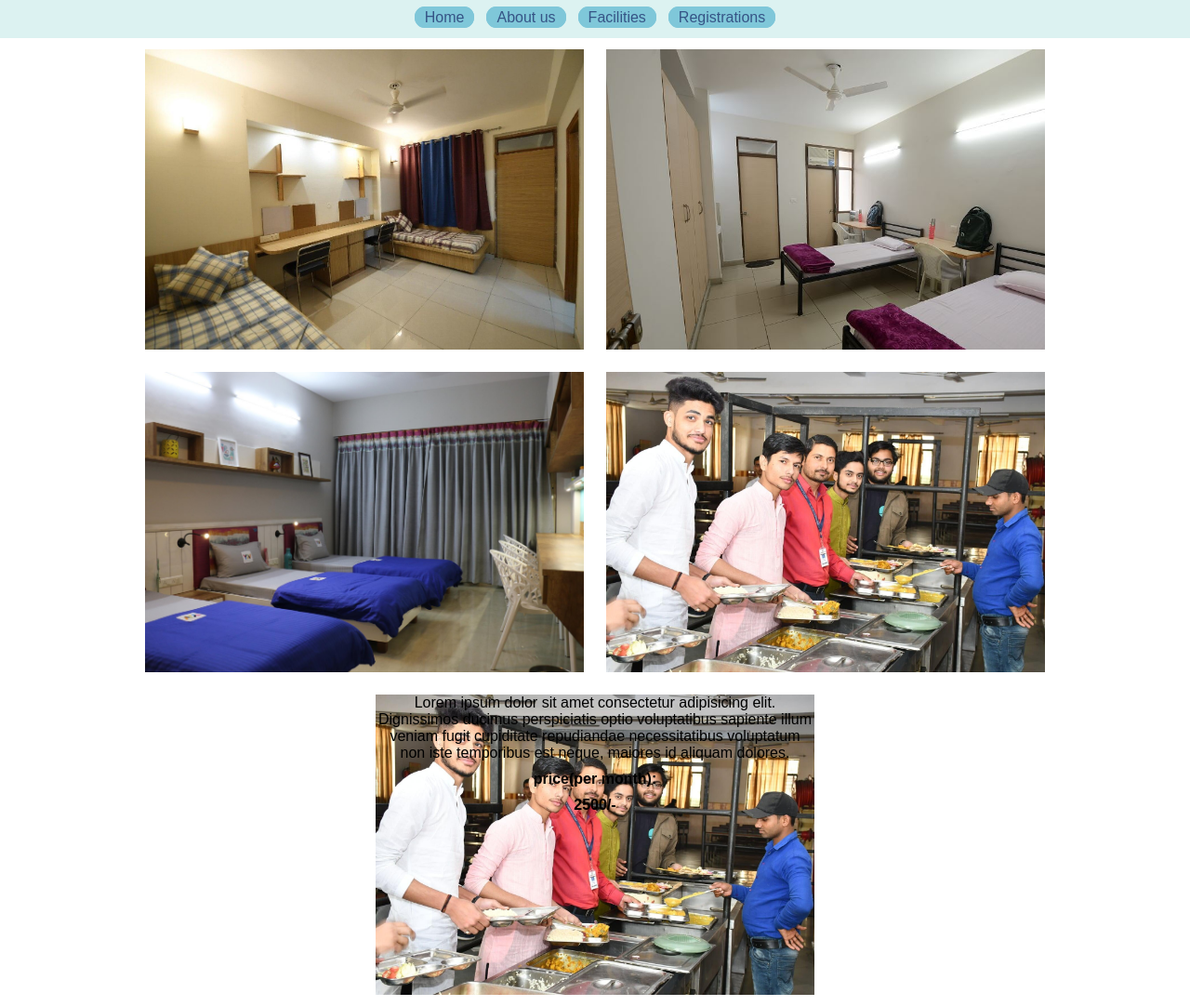
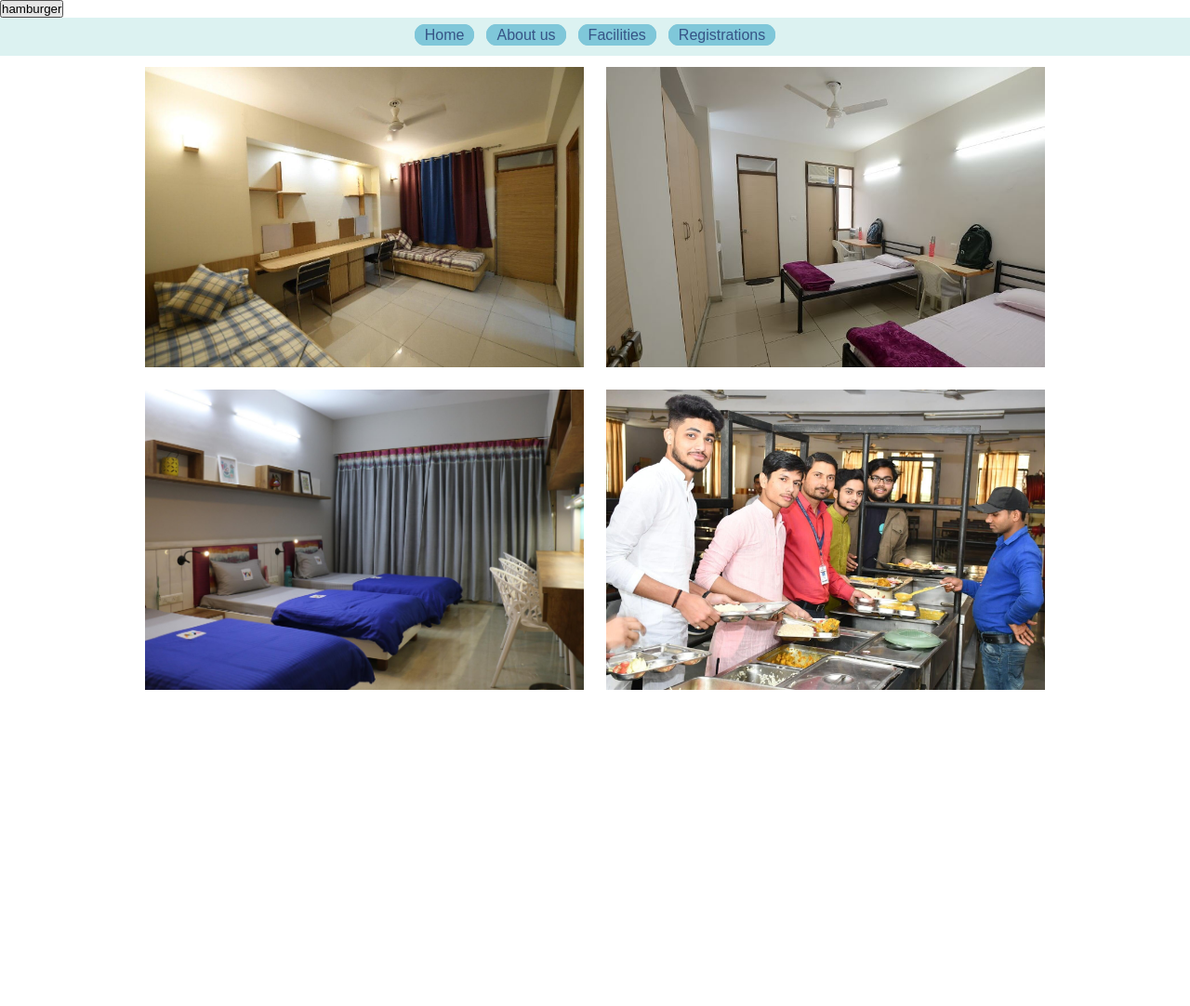
Before and after one commit to miniproject2024/web, a plain HTML site: page facilities.html in a window 1280 px wide. Shown: the whole page at 93% size. After the commit the page ends 800 px from the top, so only its background shows below. Drawn offline with Linux system fonts and the light colour scheme.

Commit message:
Update1 facilities.html

```diff
--- a/facilities.html
+++ b/facilities.html
@@ -7,16 +7,31 @@
     <link rel="stylesheet" href="style.css">
 </head>
 <body>
-    <div class="nav">
-        <nav>
-           <div class="buttons">
-            <div class="" id="insider1"><a href="" class="hostle insider" id="hostle1">Home</a></div>
-            <div class="" id="insider2"><a href="" class="hostle insider" id="hostle2">About us</a></div>
-            <div class="" id="insider3"><a href=""class="hostle insider"  id="hostle3">Facilities</a></div>
-            <div class="" id="insider4"><a href=""class="hostle insider" id="hostle4">Registrations</a></div>
-           </div>
-        </nav>
+    <div class="slideway" id="hamburgerbutton">
+        <div class="hamburger">
+            <button class="ham" id="burger">hamburger</button>
+        </div>
+        <div class="nav">
+            <nav>
+                <div class="buttons" id="sld">
+                    <div class="navbutton" id="insider1"><a href="" class="hostle insider" id="hostle1">Home</a></div>
+                    <div class="navbutton" id="insider2"><a href="" class="hostle insider" id="hostle2">About us</a></div>
+                    <div class="navbutton" id="insider3"><a href="" class="hostle insider"  id="hostle3">Facilities</a></div>
+                    <div class="navbutton" id="insider4"><a href="" class="hostle insider" id="hostle4">Registrations</a></div>
+                </div>
+            </nav>
+        </div>
     </div>
+    <script>
+        const navbutton = document.getElementById("burger");
+        const buttons = document.querySelector(".buttons");
+
+        navbutton.addEventListener("click", () => {
+            buttons.classList.toggle("buttons1");
+        });
+    </script>
+
+
     <div class="cards">
         <div class="card" id="card1">
             <div class="innercard" id="seater1">
@@ -35,7 +50,6 @@
         <script>
             const button1=document.getElementById("seater1");
             button1.addEventListener('mouseover', () => {
-
                 const content = document.getElementById("hide1seater");
                 content.style.display = 'block';
             });
@@ -122,19 +136,7 @@
                 content.style.display = 'none';
             });
         </script>
-        <div class="card" id="card5">
-            <div class="innercard" id="mess">
-                <p>Lorem ipsum dolor sit amet consectetur adipisicing elit.
-                    Dignissimos ducimus perspiciatis optio voluptatibus sapiente
-                    illum veniam fugit cupiditate repudiandae necessitatibus voluptatum
-                    non iste temporibus est neque, maiores id aliquam dolores.
-                </p>
-                <span class="details" style="display:flex">
-                    <span class="details" id="details1"><p>price(per month):</p></span>
-                    <span class="details" id="details2"><p>2500/-</p></span>
-                 </span>
-            </div>
-        </div>
+
         </div>
 </body>
 </html>
```
